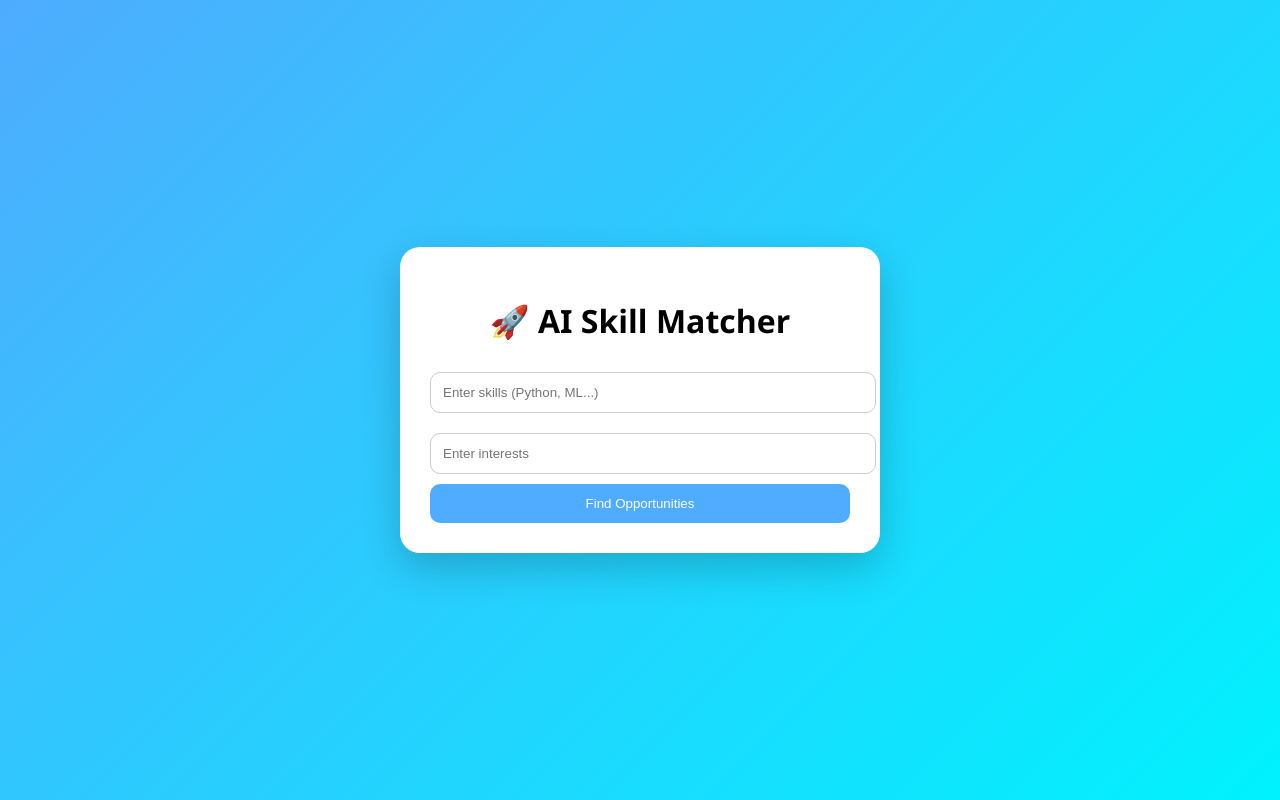
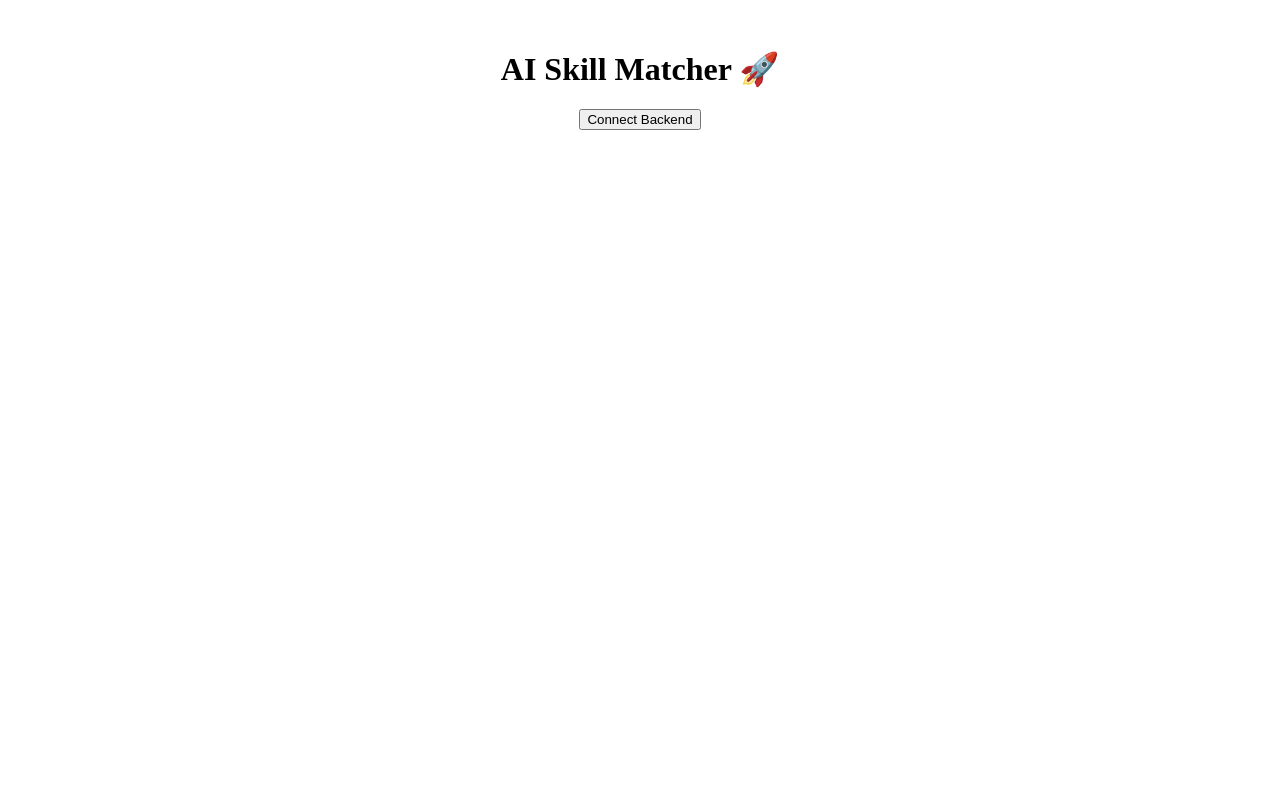
Before and after one commit to Renuka-019/ai-skill-matcher, a React (Create React App) app: page / in a window 1280 px wide. Built offline with nearby package versions, Linux system fonts and the light colour scheme.

Commit message:
Update App.js

```diff
--- a/src/App.js
+++ b/src/App.js
@@ -1,86 +1,46 @@
 import React, { useState } from "react";
-import "./App.css";
 
 function App() {
-  const [skills, setSkills] = useState("");
-  const [interests, setInterests] = useState("");
   const [result, setResult] = useState(null);
-  const [loading, setLoading] = useState(false);
 
-  const handleSubmit = async () => {
-    setLoading(true);
-    setResult(null);
-
+  const connectBackend = async () => {
     try {
-      const response = await fetch("https://ai-skill-matcher.onrender.com/match", {
+      const response = await fetch(
+        "https://ai-skill-matcher.onrender.com/api/match",
+        {
           method: "POST",
           headers: {
             "Content-Type": "application/json",
           },
-        body: JSON.stringify({ skills, interests }),
-      });
+          body: JSON.stringify({
+            skills: ["Python", "React"],
+            interests: ["AI", "Web Development"],
+          }),
+        }
+      );
 
       const data = await response.json();
+      console.log("Backend response:", data);
       setResult(data);
     } catch (error) {
-      alert("Error connecting to backend");
+      console.error("Error connecting backend:", error);
     }
-
-    setLoading(false);
   };
 
   return (
-    <div className="container">
-      <div className="card">
+    <div style={{ textAlign: "center", marginTop: "50px" }}>
+      <h1>AI Skill Matcher 🚀</h1>
 
-        <h1>🚀 AI Skill Matcher</h1>
-
-        <input
-          placeholder="Enter skills (Python, ML...)"
-          value={skills}
-          onChange={(e) => setSkills(e.target.value)}
-        />
-
-        <input
-          placeholder="Enter interests"
-          value={interests}
-          onChange={(e) => setInterests(e.target.value)}
-        />
-
-        <button onClick={handleSubmit}>
-          {loading ? "Matching..." : "Find Opportunities"}
+      <button onClick={connectBackend}>
+        Connect Backend
       </button>
 
-        {loading && <div className="loader"></div>}
-
       {result && (
-          <div className="results">
-            <div className="summary">
-              <p><b>Score:</b> {result.skill_score}</p>
-              <p><b>Level:</b> {result.level}</p>
-            </div>
-
-            <div className="section">
-              <h3>🎯 Matches</h3>
-              <ul>
-                {result.matches.map((m, i) => (
-                  <li key={i}>{m}</li>
-                ))}
-              </ul>
-            </div>
-
-            <div className="section">
-              <h3>📚 Courses</h3>
-              <ul>
-                {result.courses.map((c, i) => (
-                  <li key={i}>{c}</li>
-                ))}
-              </ul>
-            </div>
+        <div style={{ marginTop: "20px" }}>
+          <h3>Result:</h3>
+          <pre>{JSON.stringify(result, null, 2)}</pre>
         </div>
       )}
-
-      </div>
     </div>
   );
 }
```
Lines whose indentation alone changed are shown as unchanged.
